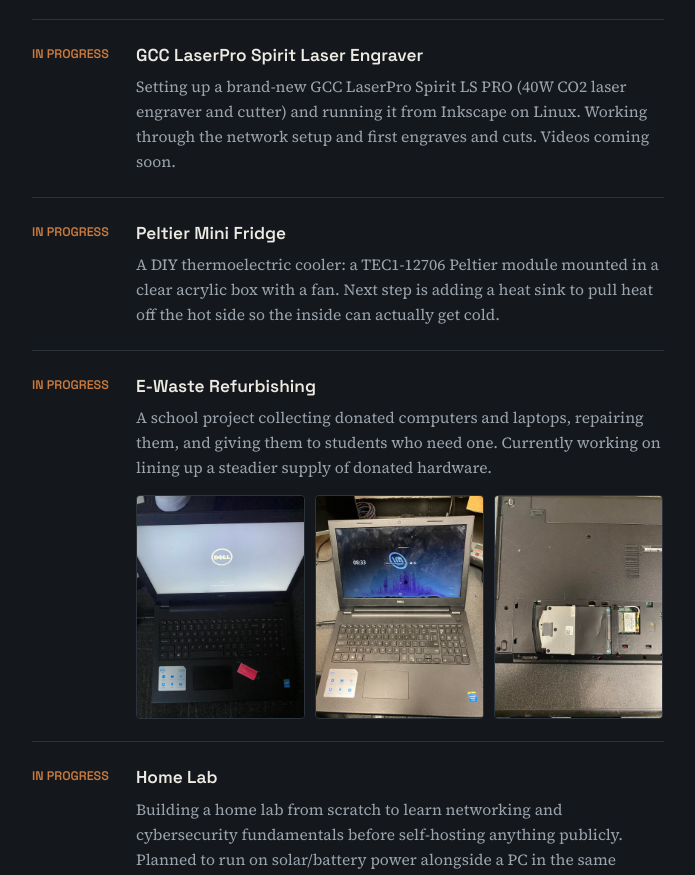
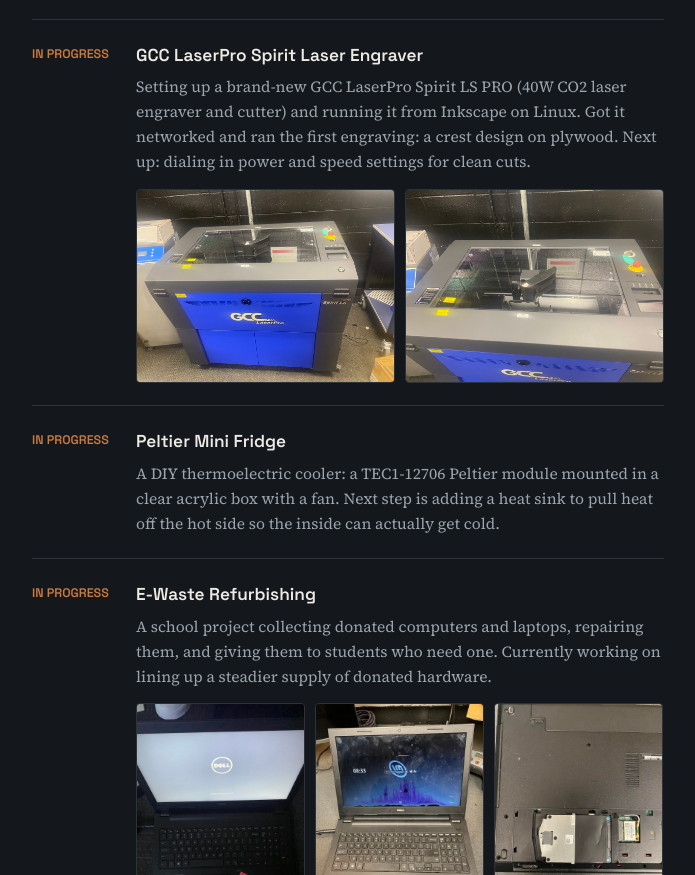
Before and after one commit to stralinhoper/stralinhoper.github.io, a plain HTML site: page index.html in a window 1280 px wide. Shown: the part 2572-3447 px from the top of the page, without its empty margins (292-987 px from the left). Drawn offline with Linux system fonts and the light colour scheme.

Commit message:
Update index.html

```diff
--- a/index.html
+++ b/index.html
@@ -246,7 +246,8 @@
       <div class="status active">IN PROGRESS</div>
       <div>
         <h3>GCC LaserPro Spirit Laser Engraver</h3>
-        <p>Setting up a brand-new GCC LaserPro Spirit LS PRO (40W CO2 laser engraver and cutter) and running it from Inkscape on Linux. Working through the network setup and first engraves and cuts. Videos coming soon.</p>
+        <p>Setting up a brand-new GCC LaserPro Spirit LS PRO (40W CO2 laser engraver and cutter) and running it from Inkscape on Linux. Got it networked and ran the first engraving: a crest design on plywood. Next up: dialing in power and speed settings for clean cuts.</p>
+        <div class="shots"><img src="laser_front.jpg" alt="GCC LaserPro Spirit LS PRO laser engraver" loading="lazy"><img src="laser_top.jpg" alt="Top view of the laser engraver bed through the lid" loading="lazy"></div>
       </div>
     </div>
 
```
